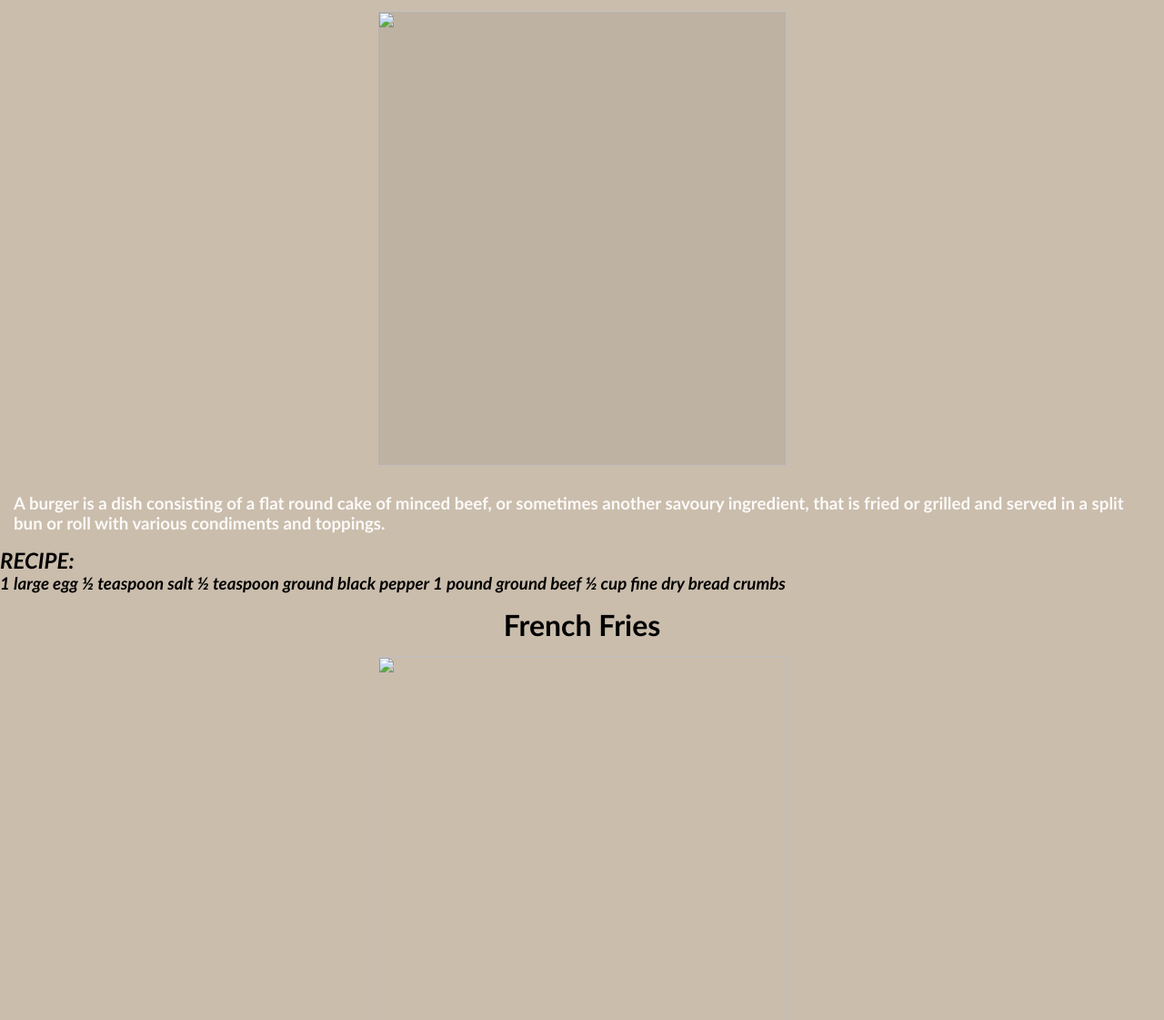
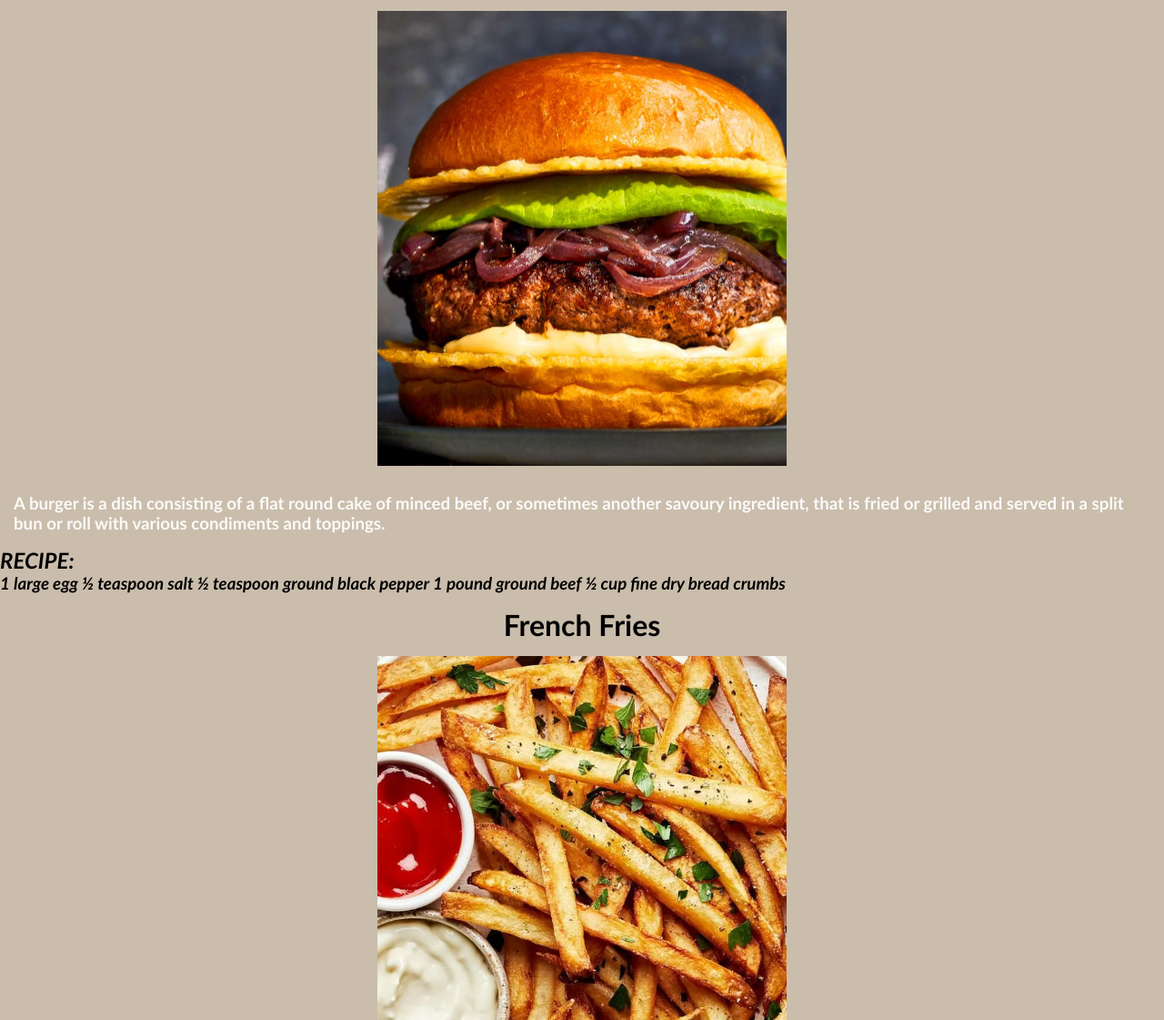
Before and after one commit to Manitaoeurn/FastFood, a plain HTML site: page index.html in a window 1280 px wide. Shown: the part 179-1300 px from the top of the page at 91% size. Drawn offline with Linux system fonts and the light colour scheme; the site is published under a folder, as on GitHub Pages, so addresses that start at the root find nothing.

Commit message:
Update image path

```diff
--- a/index.html
+++ b/index.html
@@ -31,7 +31,7 @@
     <div id="Burger">
         <h1>Burger</h1>
         <div class="Burger-card">
-            <img src="/BURGER.jpg" alt="">
+            <img src="./BURGER.jpg" alt="">
         </div>
 
     </div>
@@ -63,7 +63,7 @@
     <div id="Fries">
         <h1>French Fries</h1>
         <div class="Fries-card">
-            <img src="/Homemade-French-Fries_8.webp" alt="">
+            <img src="./Homemade-French-Fries_8.webp" alt="">
 
         </div>
 
```
